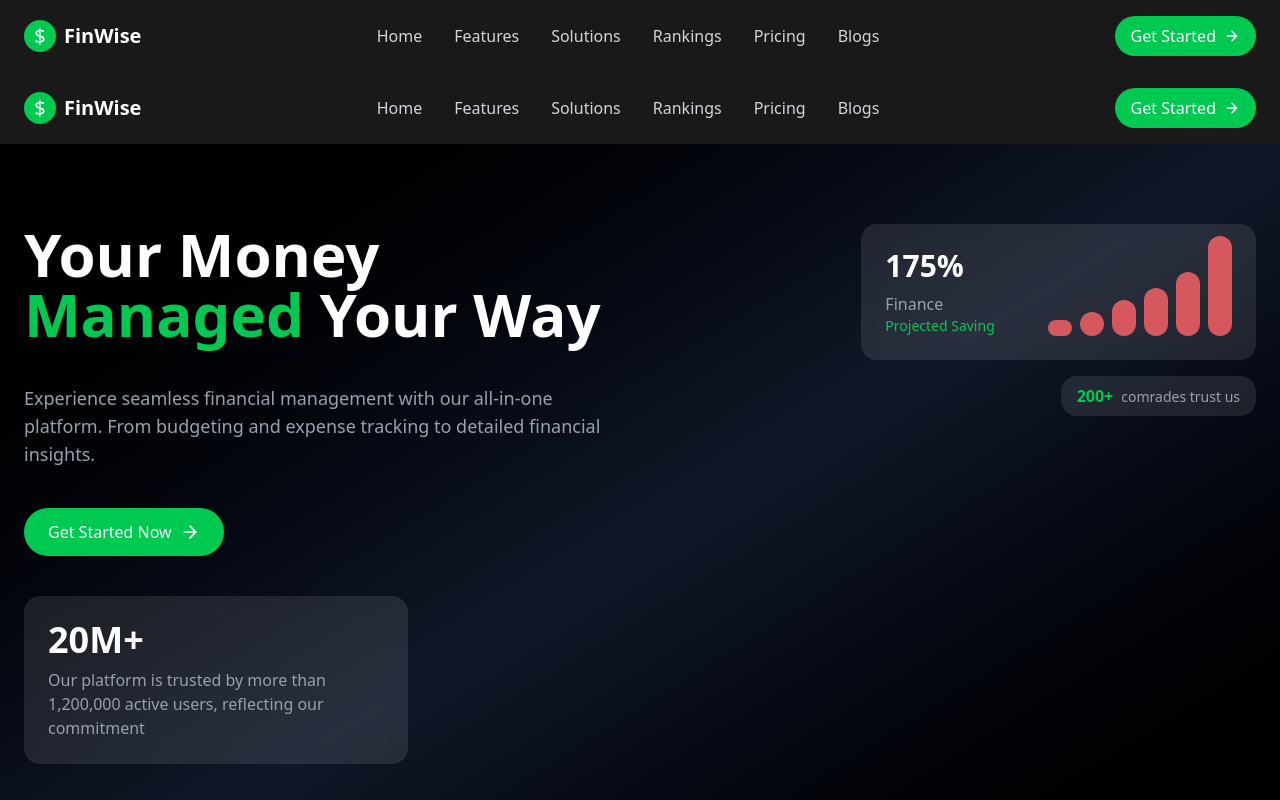
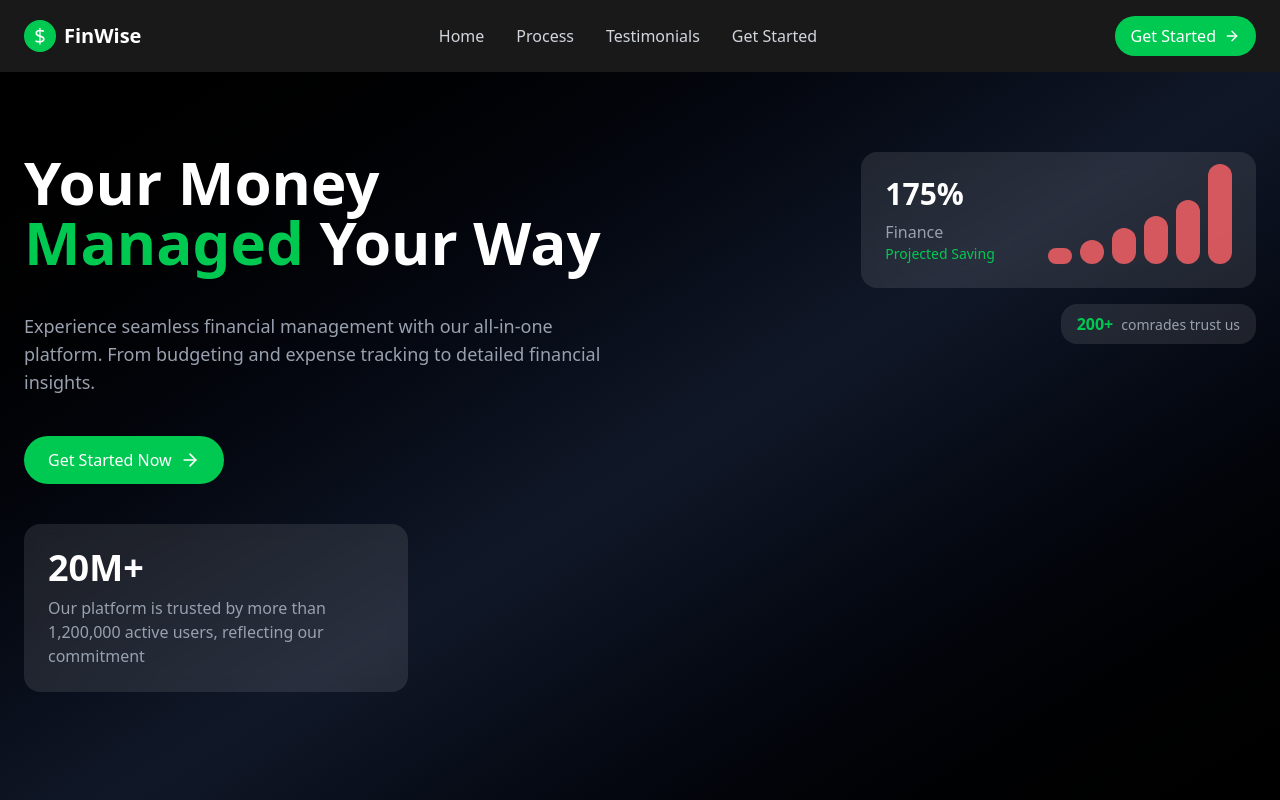
Before and after one commit to clencyc/Comrade-FinanceTracker-Frontend, a React (Vite) app in the folder finwise/: page / in a window 1280 px wide. Shown: the top 800 px of the page. Built offline with nearby package versions, Linux system fonts and the light colour scheme.

Commit message:
Added react scroll functionality

```diff
--- a/finwise/package.json
+++ b/finwise/package.json
@@ -16,6 +16,7 @@
     "react-dom": "^18.3.1",
     "react-router": "^7.1.5",
     "react-router-dom": "^7.1.5",
+    "react-scroll": "^1.9.2",
     "tailwindcss": "^4.0.3"
   },
   "devDependencies": {
--- a/finwise/src/Components/CTASection.jsx
+++ b/finwise/src/Components/CTASection.jsx
@@ -1,7 +1,9 @@
 import { ArrowRight } from "lucide-react";
+import { Element } from "react-scroll";
 
 const CTASection = () => {
   return (
+    <Element name="cta">
     <div className="w-full bg-black py-20 px-4">
       <div className="max-w-4xl mx-auto text-center space-y-8">
         <div className="w-16 h-16 bg-[#4AFF52] rounded-full flex items-center justify-center mx-auto mb-10">
@@ -25,6 +27,7 @@ const CTASection = () => {
         </button>
       </div>
     </div>
+    </Element>
   );
 };
 
--- a/finwise/src/Components/Hero.jsx
+++ b/finwise/src/Components/Hero.jsx
@@ -1,7 +1,8 @@
 import { ArrowRight } from 'lucide-react';
-
+import { Element } from "react-scroll";
 const Hero = () => {
   return (
+    <Element name="hero">
     <div className="min-h-screen bg-gradient-to-br from-black via-gray-900 to-black pt-20 px-6">
       <div className="max-w-7xl mx-auto grid md:grid-cols-2 gap-12">
         <div className="space-y-10 ">
@@ -53,6 +54,7 @@ const Hero = () => {
         </div>
       </div>
     </div>
+    </Element>
   );
 };
 
--- a/finwise/src/Components/Navbar.jsx
+++ b/finwise/src/Components/Navbar.jsx
@@ -1,7 +1,10 @@
 import { ArrowRight } from "lucide-react";
+import { Link } from "react-router-dom";
+import { Link as ScrollLink } from "react-scroll";
+
 const Navbar = () => {
   return (
-        <nav className="w-full py-4 px-6 bg-black/90">
+    <nav className="w-full py-4 px-6 bg-black/90 sticky top-0 z-50">
       <div className="max-w-7xl mx-auto flex justify-between items-center">
         <div className="flex items-center gap-2">
           <div className="h-8 w-8 rounded-full bg-green-500 flex items-center justify-center">
@@ -11,30 +14,47 @@ const Navbar = () => {
         </div>
 
         <div className="hidden md:flex items-center gap-8">
-                    <a href="#" className="text-gray-300 hover:text-white">
+          <ScrollLink
+            to="hero"
+            smooth={true}
+            duration={500}
+            className="text-gray-300 hover:text-white cursor-pointer"
+          >
             Home
-                    </a>
-                    <a href="#" className="text-gray-300 hover:text-white">
-                        Features
-                    </a>
-                    <a href="#" className="text-gray-300 hover:text-white">
-                        Solutions
-                    </a>
-                    <a href="#" className="text-gray-300 hover:text-white">
-                        Rankings
-                    </a>
-                    <a href="#" className="text-gray-300 hover:text-white">
-                        Pricing
-                    </a>
-                    <a href="#" className="text-gray-300 hover:text-white">
-                        Blogs
-                    </a>
+          </ScrollLink>
+          <ScrollLink
+            to="process"
+            smooth={true}
+            duration={500}
+            className="text-gray-300 hover:text-white cursor-pointer"
+          >
+            Process
+          </ScrollLink>
+          <ScrollLink
+            to="testimonials"
+            smooth={true}
+            duration={500}
+            className="text-gray-300 hover:text-white cursor-pointer"
+          >
+            Testimonials
+          </ScrollLink>
+          <ScrollLink
+            to="cta"
+            smooth={true}
+            duration={500}
+            className="text-gray-300 hover:text-white cursor-pointer"
+          >
+            Get Started
+          </ScrollLink>
         </div>
 
-                <button className="bg-green-500 text-white px-4 py-2 rounded-full flex items-center gap-2 hover:bg-green-600">
+        <Link
+          to="/get-started"
+          className="bg-green-500 text-white px-4 py-2 rounded-full flex items-center gap-2 hover:bg-green-600"
+        >
           Get Started
           <ArrowRight size={16} />
-                </button>
+        </Link>
       </div>
     </nav>
   );
--- a/finwise/src/Components/Process.jsx
+++ b/finwise/src/Components/Process.jsx
@@ -1,4 +1,5 @@
 import { ArrowRight } from 'lucide-react';
+import { Element } from "react-scroll";
 const Process = () => {
     const steps = [
         {
@@ -15,6 +16,7 @@ const Process = () => {
         }
     ];
     return (
+        <Element name="process">
         <div className='w-full bg-gradient-to-br from-black via-gray-900 to-black pt-10 py-10 px-6'>
             <div className=" bg-[#DFDFD8] rounded-[32px] mx-20 my-10 py-14 md:p-16">
                 <div className="max-w-6xl mx-auto space-y-14">
@@ -69,6 +71,7 @@ const Process = () => {
                 </div>
             </div>
         </div>
+        </Element>
     )
 }
 
--- a/finwise/src/Components/Testimonials.jsx
+++ b/finwise/src/Components/Testimonials.jsx
@@ -1,4 +1,5 @@
 import { useState, useEffect } from 'react';
+import { Element } from "react-scroll";
 import { ChevronLeft, ChevronRight, Star } from 'lucide-react';
 
 const Testimonials = () => {
@@ -50,6 +51,7 @@ const Testimonials = () => {
     };
 
     return (
+        <Element name="testimonials">
         <div className="w-full bg-gradient-to-br from-black via-gray-900 to-black py-16 md:py-24 px-4 relative overflow-hidden">
             <div className="max-w-6xl mx-auto">
                 <h2 className="text-3xl md:text-5xl text-gray-400 font-semibold text-center mb-16">
@@ -127,6 +129,7 @@ const Testimonials = () => {
                 </div>
             </div>
         </div>
+        </Element>
     );
 };
 
--- a/finwise/src/Pages/Home.jsx
+++ b/finwise/src/Pages/Home.jsx
@@ -1,19 +1,15 @@
-import Navbar from '../Components/Navbar';
+
 import Hero from '../Components/Hero';
 import Process from '../Components/Process';
 import Testimonials from '../Components/Testimonials';
-import Footer from '../Components/Footer';
 import CTASection from '../Components/CTASection';
 const Home = () => {
   return(
     <>
-    <Navbar />
     <Hero />
     <Process />
     <Testimonials />
     <CTASection />
-    <Footer />
-
     </>
   )
 };
```
Also changed, not shown: 1 other file (tests, documents, lock files or other folders). Lines whose indentation alone changed are shown as unchanged.
